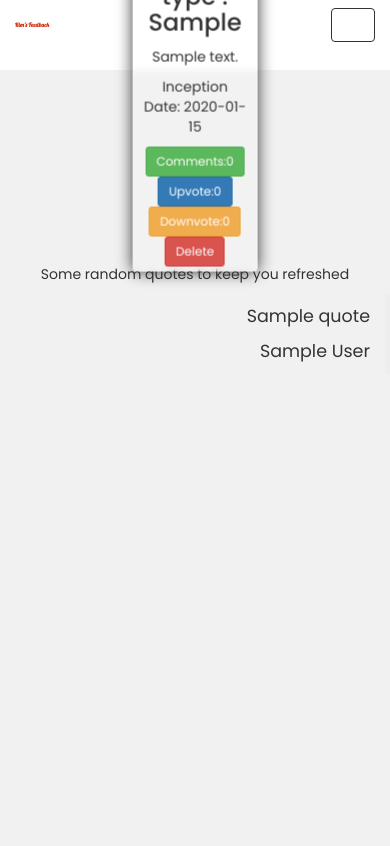
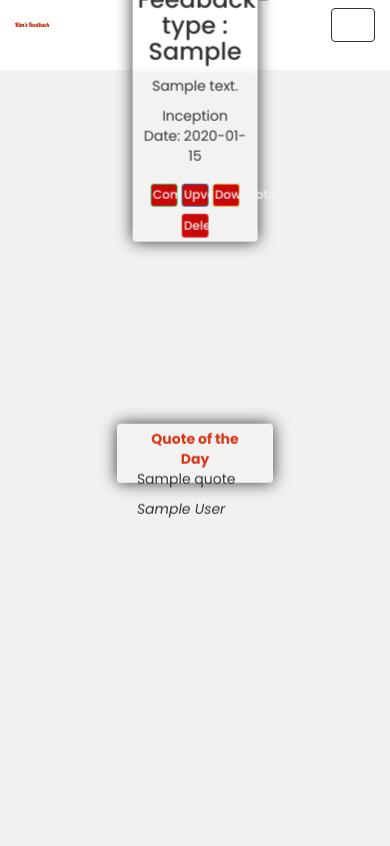
Before and after one commit to maureen-james/Kim-s-feedback-form, a Flask app: page /home in a window 390 px wide. Run offline with Flask 2, Linux system fonts and the light colour scheme; tables that the repository leaves empty hold one stand-in row (values such as "Sample post"); a database or web service that is not in the repository returns one stand-in record (values such as "Sample title"); data that the repository does not hold is empty; some libraries are stand-ins or nearby versions.

Commit message:
style dashboard

```diff
--- a/app/static/css/index.css
+++ b/app/static/css/index.css
@@ -85,7 +85,10 @@
   #cta{
     margin-top: 6vw;
     width: 100%;
-    padding: 10%;
+    padding-top: 2vw;
+    padding-bottom: 2vw;
+    padding-right: 12vw;
+    padding-left: 10vw;
     text-align: center;
     display: flex;
     flex-direction: row;
@@ -489,7 +492,7 @@ footer .footer-text p {
   color: black;
 }
 #container{
-  height: 32vw;
+  height: 29vw;
   width: 25vw;
   background-color: rgba(255,255,255,0.13);
   position: absolute;
@@ -499,8 +502,10 @@ footer .footer-text p {
   border-radius: 1vw;
   backdrop-filter: blur(1vw);
   border: 0.2vw solid rgba(255,255,255,0.1);
-  box-shadow: 0 0 4vw rgba(8,7,16,0.6);
+  box-shadow: 0 0 1vw rgba(8,7,16,0.6);
   padding: 3vw 3vw;
+  margin-left: 9vw;
+  margin-top: -3vw;
 }
 #container7{
   height: 32vw;
@@ -515,24 +520,33 @@ footer .footer-text p {
   border: 0.2vw solid rgba(255,255,255,0.1);
   box-shadow: 0 0 4vw rgba(8,7,16,0.6);
   padding: 3vw 3vw;
-}
-#container8{
-  background-color: #f1f1f1;
-  background-repeat: no-repeat;
-  /* background-attachment: fixed; */
-  background-size: cover;
-  position: relative;
-  width: 100%;
-  height: 92vh;
-
+  margin-left: 9vw;
+  margin-top: -3vw;
 
 }
+
 form button{
   background-color: #ca0808;
 }
-#card{
-  /* height: 32vw; */
+ #card10{
+
   width: 32vw;
+  background-color: rgba(255,255,255,0.13);
+  position: absolute;
+  transform: translate(-50%,-50%);
+  top: 50%;
+  left: 50%;
+  border-radius: 1vw;
+  backdrop-filter: blur(1vw);
+  border: 0.2vw solid rgba(255,255,255,0.1);
+  box-shadow: 0 0 4vw;
+  margin-bottom: 7vw;
+  margin-top: 8vw;
+  padding: 1vw;
+}
+.body1{
+  width: 40vw;
+  height: 15vw;
   background-color: rgba(255,255,255,0.13);
   position: absolute;
   transform: translate(-50%,-50%);
@@ -551,6 +565,41 @@ form button{
   height: 92vh;
 
 }
-#card4{
-  margin-top: 35vw;
+#card9{
+  background-color: #f1f1f1;
+  height: 92vh;
+  width: 100%;
 }
+#profile{
+  width: 80vw;
+
+  background-color:white;
+  position: absolute;
+  transform: translate(-50%,-50%);
+  top: 50%;
+  left: 50%;
+  border-radius: 1vw;
+  backdrop-filter: blur(1vw);
+  border: 0.2vw solid rgba(255,255,255,0.1);
+  box-shadow: 0 0 4vw;
+  margin-bottom: 7vw;
+  padding: 2vw;
+  margin-top: -2vw;
+}
+.form-control{
+  width: 50vw;
+
+}
+.btn{
+  margin-top: 2vw;
+  width: 7vw;
+  padding: 0.4vw;
+  background-color: #ca0808;
+  color: #f1f1f1;
+  font-weight: 500;
+}
+#profile1{
+  background-color: #f1f1f1;
+  height: 92vh;
+  width: 100%;
+}
--- a/app/templates/auth/login.html
+++ b/app/templates/auth/login.html
@@ -8,11 +8,11 @@
    {% endblock %}
 </header>
 {% block content %}
-<div class="container" id="container8">
+<div class="container-fluid" >
   <div class="container" >
     <div class="row">
       <div class= "col-md-6" >
-        <!-- <img style="margin-right: 7vw;" src="{{url_for('static', filename='assets/signup.png')}}" class="img-responsive img-rounded"/> -->
+        <img style="margin-right: 7vw; margin-top: 2vw;" src="{{url_for('static', filename='assets/signup.png')}}" class="img-responsive img-rounded"/>
       </div>
       <div class="col-md-6"id="container" >
       <!--Flash message -->
--- a/app/templates/auth/signup.html
+++ b/app/templates/auth/signup.html
@@ -9,7 +9,9 @@
 {% block content %}
 <div class="container" >
     <div class="row" >
-
+        <div class= "col-md-6" >
+            <img style="margin-right: 9vw; margin-top: 2vw;" src="{{url_for('static', filename='assets/signup.png')}}" class="img-responsive img-rounded"/>
+          </div>
         <div class="col-sm-6"id="container7">
             <h3 class="text-center">Sign-up</h3>
             {{wtf.quick_form(signup_form)}}
--- a/app/templates/feedback.html
+++ b/app/templates/feedback.html
@@ -9,9 +9,9 @@
  </header>
 {% block content %}
  <body>
-  <div  class="container">
+  <div id="card9" class="container">
       <div class="row">
-          <div class = "col-md-12">
+          <div style="border: 0.1vw solid grey; border-radius:1vw;margin-top:6vw;margin-left:14vw;padding:5vw;" class = "col-md-8">
             {{wtf.quick_form(feedback_form)}}
           </div>
       </div>
--- a/app/templates/home.html
+++ b/app/templates/home.html
@@ -28,7 +28,7 @@
             {% for feedback in feedbacks %}
                 <div class = "col-md-6">
                     <div  class="card">
-                        <div  id="card" class="card-body">
+                        <div  id="card10" class="card-body">
                             <h3 class = "card-title">Feedback-type : {{ feedback.category }}</h3>
                             <p class = "card-text text-center"> {{ feedback.context }}</p>
                             <p class = "card-text">Inception Date:&nbsp;{{ feedback.posted.strftime('%Y-%m-%d') }}</p>
@@ -42,16 +42,22 @@
             {% endfor %}
         </div>
         <!-- REQUEST FROM QUOTE API -->
-        <div class="card" id="card4" >
-            <div class="card-header">
-                <h3 class="text-center">Quote</h3>
-                <p class="text-center display-4"><marquee behavior="scroll" direction=""></marquee>Some random quotes to keep you refreshed</p>
+        <div class="body1">
+        <div class="container"  >
+                <div class="row">
+                <div class="quote">
+                <div class="col-lg-6">
+                    <div class="card">
+                    <div class="card-header text-center" style="color: #d73716;">
+                        <b>Quote of the Day</b>
                     </div>
                     <div class="card-body">
-                <blockquote class="blockquote-reverse">
                         <p>{{ quotes.quote }}</p>
-                    <p>{{ quotes.author }}</p>
-                </blockquote>
+                        <cite>{{ quotes.author }}</cite>
+                    </div>
+                    </div>
+                </div>
+                </div>
                 </div>
                 </div>
                 </div>
--- a/app/templates/index.html
+++ b/app/templates/index.html
@@ -57,8 +57,8 @@
      </div>
   </div>
   <div class="images">
-      <img  src="assets/images/mobile1.png" alt="aldo's">
-      <img  src="assets/images/mobile2.png" alt="aldo's">
+    <img src="{{url_for('static', filename='assets/pic1.png')}}">
+      <!-- <img  src="assets/images/mobile2.png" alt="aldo's"> -->
   </div>
 </section>
 <section id="contact">
```
Also changed, not shown: app/templates/profile/profile.html (+6 -5 lines), app/static/assets/pic1.png (added), app/static/photos/IMG_20220224_223459.jpg (added), app/static/photos/pic1.png (added), 1 other file. Lines whose indentation alone changed are shown as unchanged.
